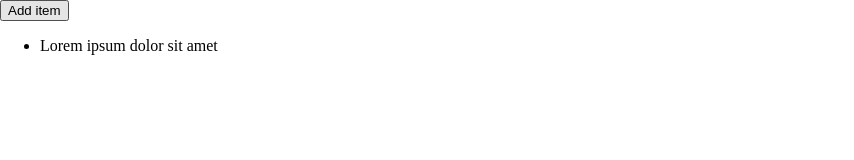
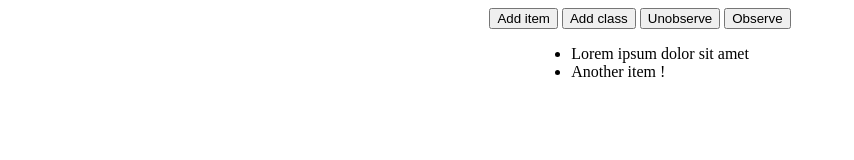
Before and after one commit to KeziahMoselle/strasbourgjs-observers-pipeline-proxy, a plain HTML site: page observer/mutation-observer/index.html in a window 1280 px wide. Both pictures are taken after a click on the button "Add item". Shown: the whole page, without its empty margins (0-854 px from the left). Drawn offline with Linux system fonts and the light colour scheme; files that its build step writes are made by us from their sources.

Commit message:
feat: mutation observer, observe, unobserve

```diff
--- a/observer/mutation-observer/index.html
+++ b/observer/mutation-observer/index.html
@@ -10,7 +10,12 @@
 
   <div class="container">
 
-    <button id="add-item">Add item</button>
+    <div>
+      <button id="add-item">Add item</button>
+      <button id="add-class">Add class</button>
+      <button id="unobserve">Unobserve</button>
+      <button id="observe">Observe</button>
+    </div>
 
     <ul id="list">
       <li>Lorem ipsum dolor sit amet</li>
--- a/observer/mutation-observer/index.js
+++ b/observer/mutation-observer/index.js
@@ -1 +1,36 @@
-const observer = new MutationObserver()
+const list = document.getElementById('list')
+const observer = new MutationObserver(onMutation)
+const options = {
+  attributes: true,
+  childList: true,
+  subtree: true
+}
+
+function onMutation (mutationsList, observer) {
+  for (const mutation of mutationsList) {
+    console.log(mutation.type)
+  }
+}
+
+observer.observe(list, options)
+
+// Insert new list items
+document.getElementById('add-item').addEventListener('click', () => {
+  list.insertAdjacentHTML('beforeend', `<li>
+    Another item !
+  </li>`)
+})
+
+// Add class to the last item
+document.getElementById('add-class').addEventListener('click', () => {
+  const lastIndex = list.children.length - 1
+  list.children[lastIndex].classList.add('added')
+})
+
+document.getElementById('unobserve').addEventListener('click', () => {
+  observer.disconnect()
+})
+
+document.getElementById('observe').addEventListener('click', () => {
+  observer.observe(list, options)
+})
--- /dev/null
+++ b/observer/mutation-observer/style.css
@@ -0,0 +1,10 @@
+.container {
+  display: flex;
+  flex-direction: column;
+  justify-content: center;
+  align-items: center;
+}
+
+.added {
+  color: #48bb78;
+}
```
